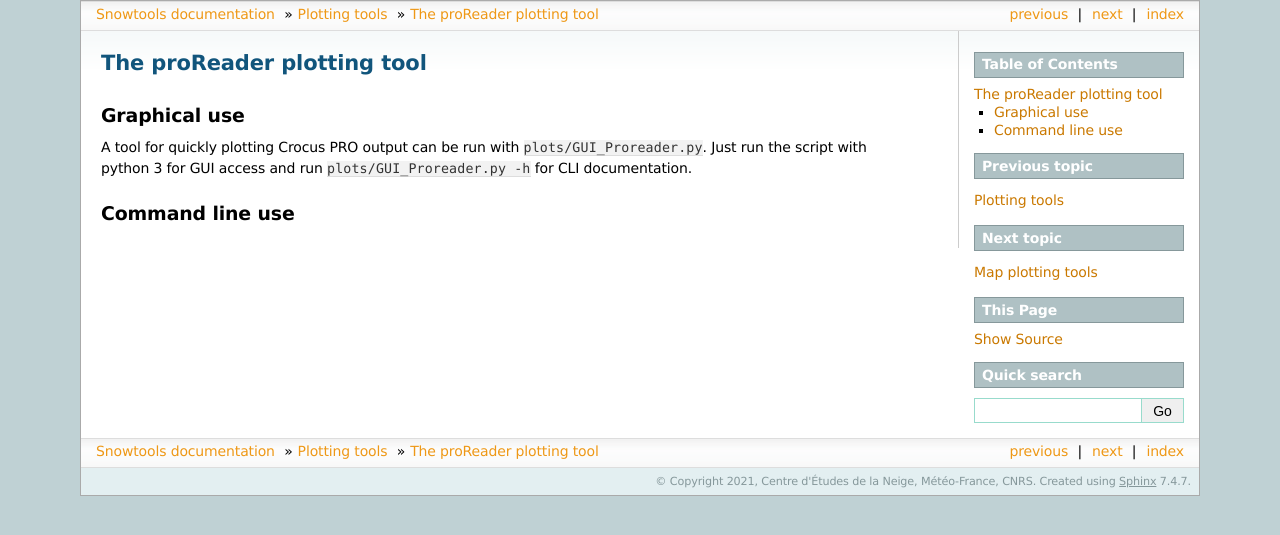
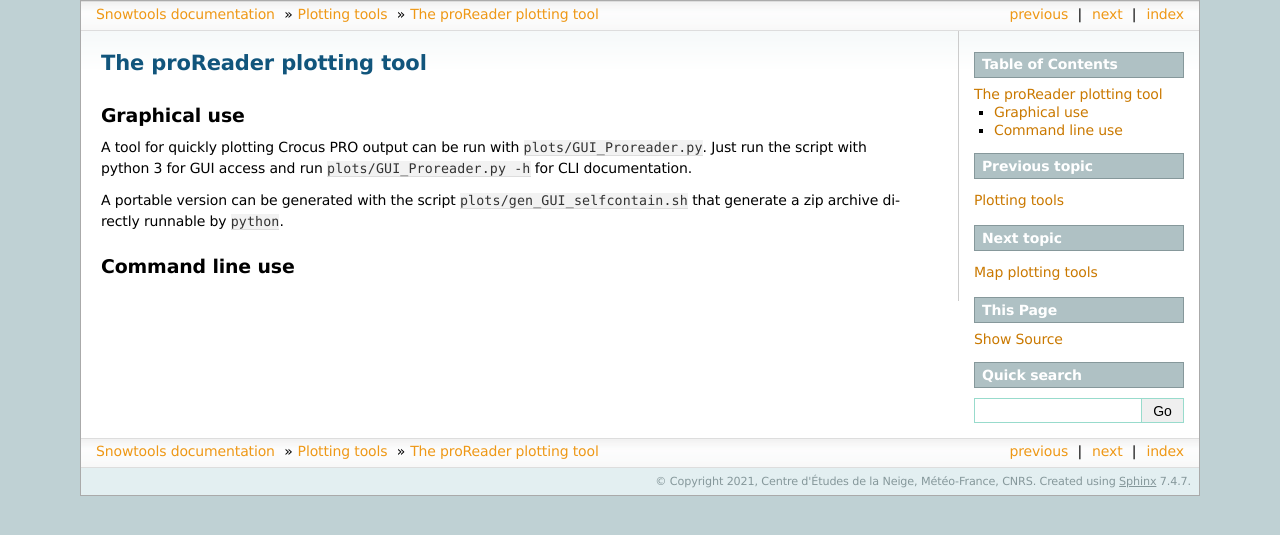
Before and after one commit to UMR-CNRM/snowtools, a Sphinx documentation site: the page built from doc/source/code/plots-proreader.rst, in a window 1280 px wide. Shown: the top 535 px of the page. Built offline with Sphinx 7.4.7, drawn with Linux system fonts in a browser that asks for light colours; formulas are drawn with MathJax 3.

Commit message:
Modification generator GUI proreader ZIP

```diff
--- a/doc/source/code/plots-proreader.rst
+++ b/doc/source/code/plots-proreader.rst
@@ -7,5 +7,7 @@ Graphical use
 
 A tool for quickly plotting Crocus PRO output can be run with ``plots/GUI_Proreader.py``. Just run the script with python 3 for GUI access and run ``plots/GUI_Proreader.py -h`` for CLI documentation.
 
+A portable version can be generated with the script ``plots/gen_GUI_selfcontain.sh`` that generate a zip archive directly runnable by ``python``.
+
 Command line use
 ----------------
```
Also changed, not shown: 3 other files.
